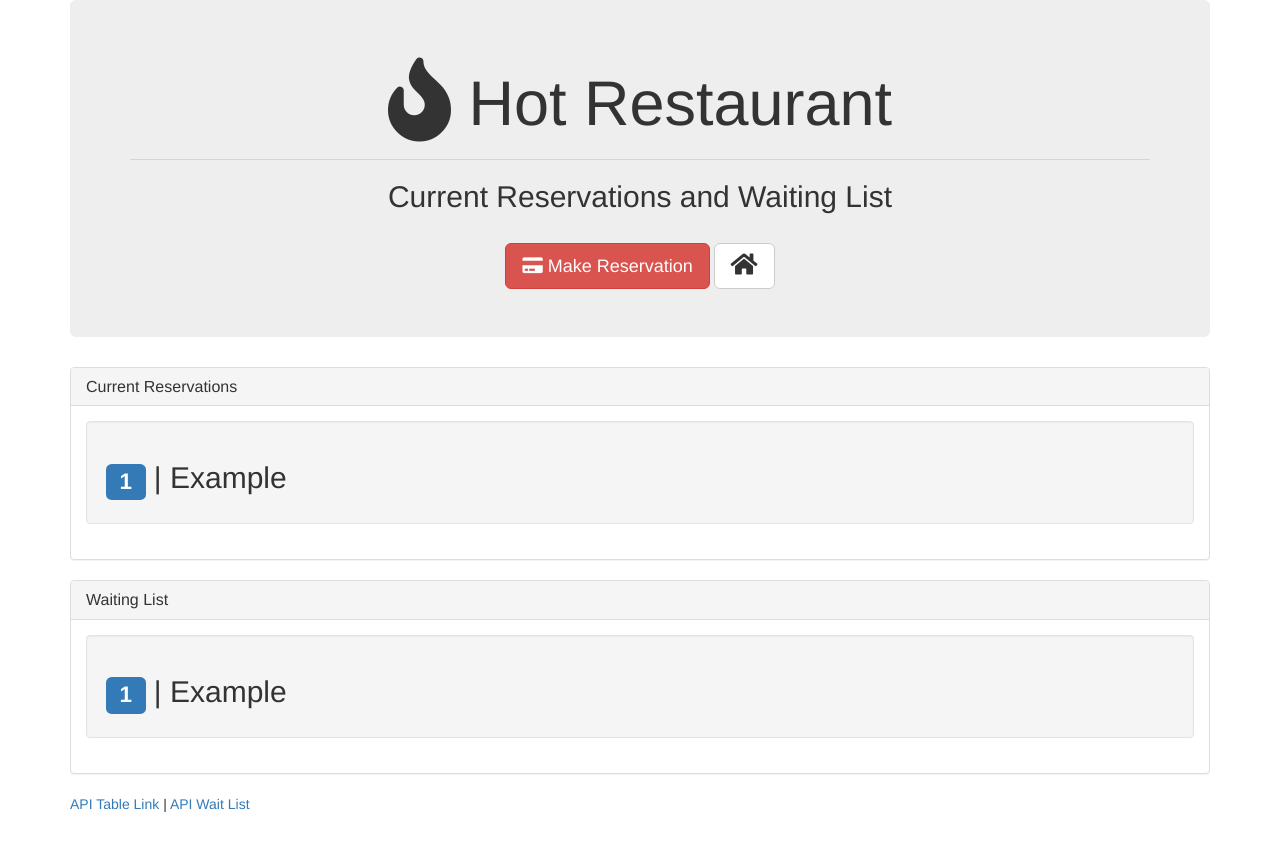
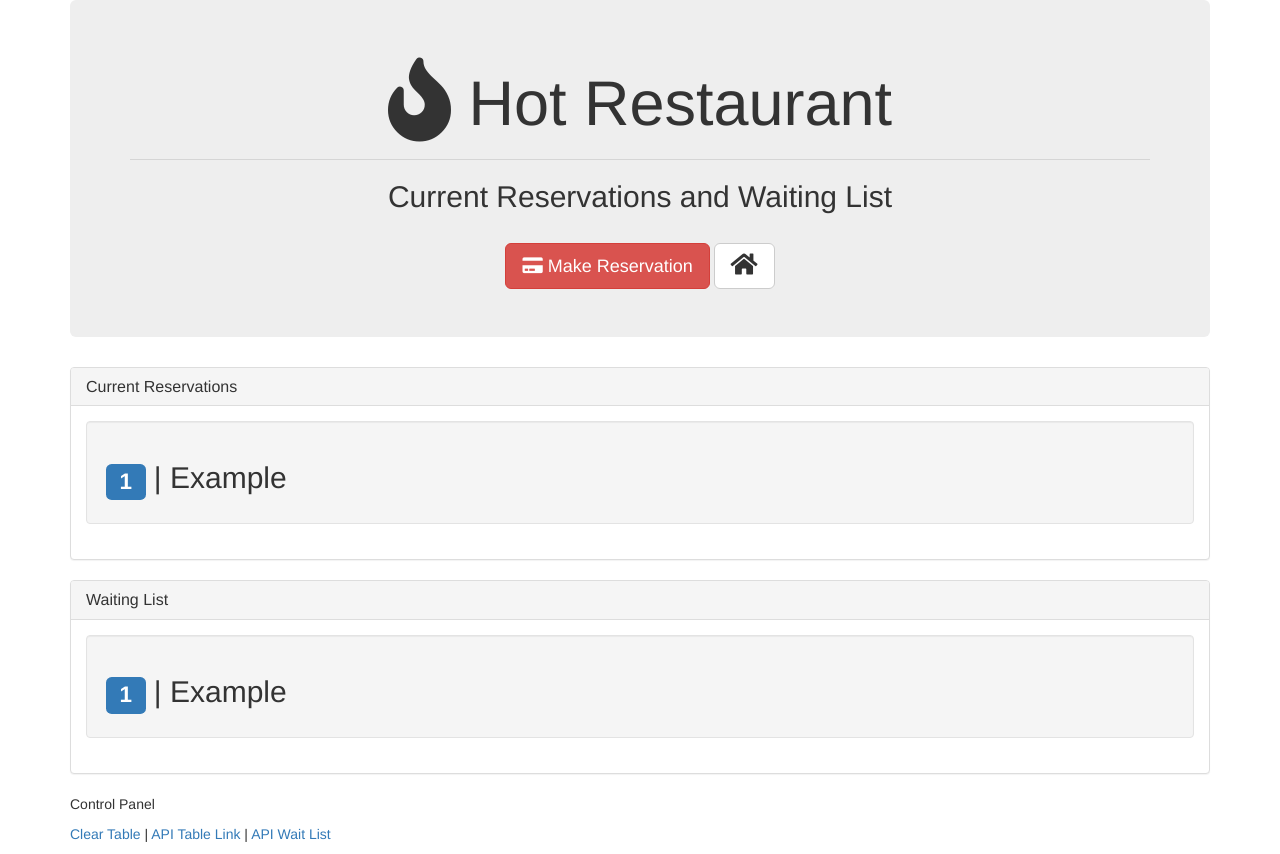
Before and after one commit to Clawrence005/Hot-restaurant-app, a website: page tables.html in a window 1280 px wide. Before the commit the page ends 824 px from the top, so only its background shows below. Drawn offline with nearby package versions, Linux system fonts and the light colour scheme; no server answers.

Commit message:
Added clear button

```diff
--- a/tables.html
+++ b/tables.html
@@ -71,9 +71,10 @@
     </div>
     <footer class="footer">
         <div class="container">
-            <p><a href="/api/tables">API Table Link</a> | <a href="/api/waitlist">API Wait List</a></p>
+            <p>Control Panel</p>
+          <p><a href="#!" id="clear" >Clear Table</a> | <a href="/api/tables">API Table Link</a> | <a href="/api/waitlist">API Wait List</a></p>
         </div>
-    </footer>
+      </footer>
     <!-- begin js files-->
     <!-- includes Bootstrap v4.2.1, JQuery v3.3.1 -->
     <script src="https://code.jquery.com/jquery-3.3.1.js"
```
